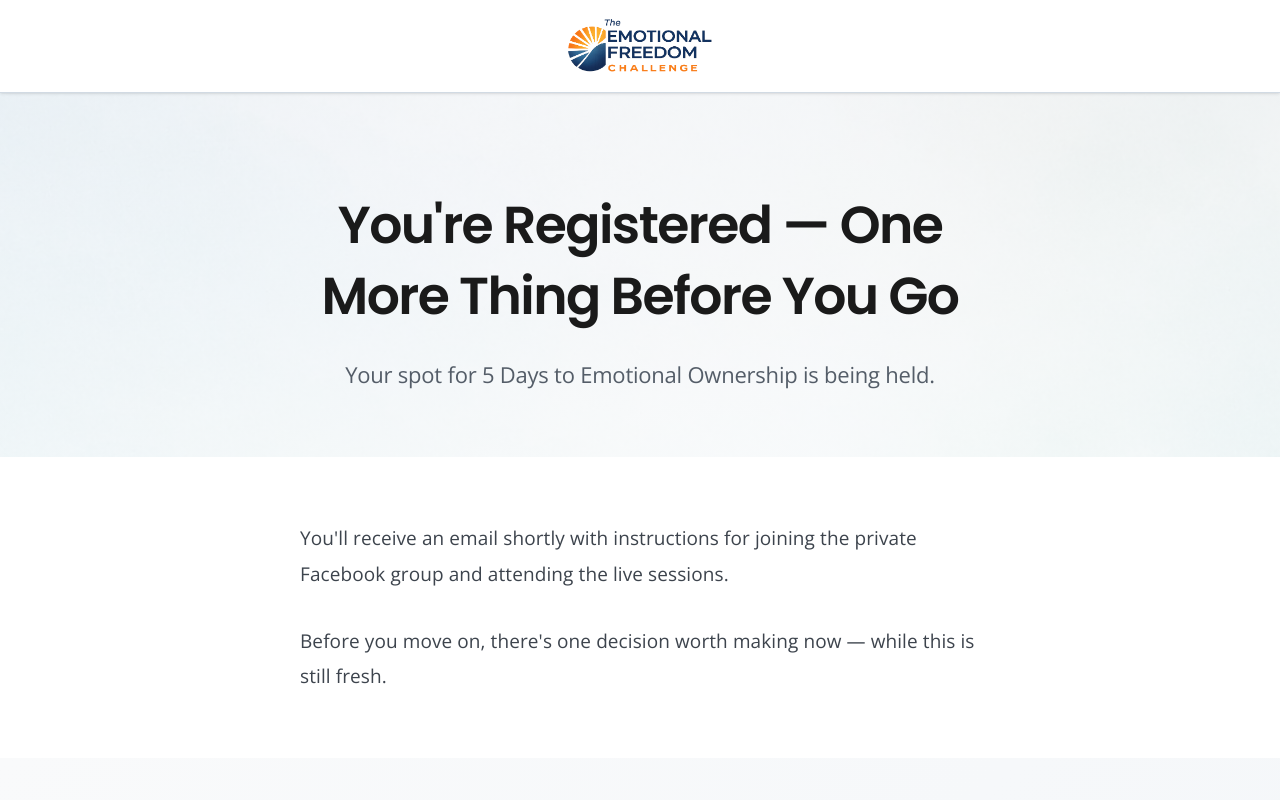
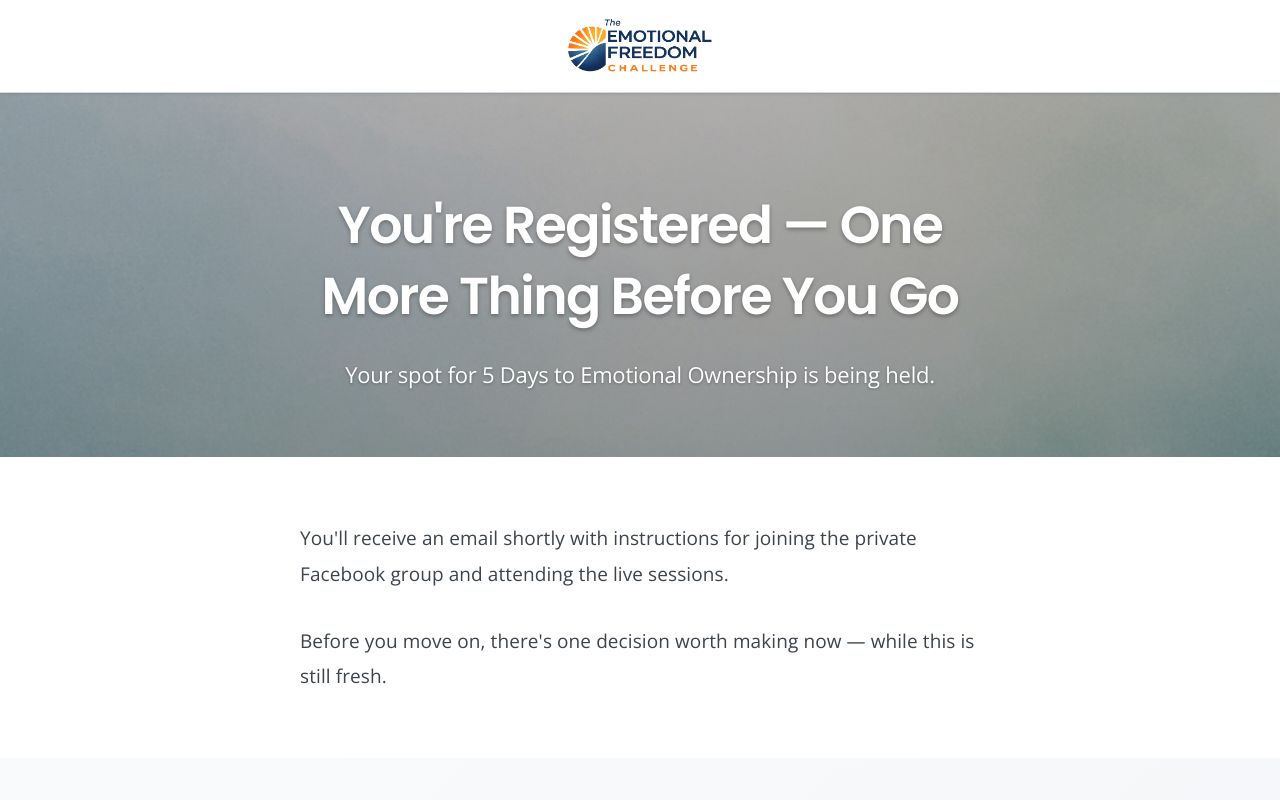
Before and after one commit to rbradshaw9/emotionalfreedomchallenge, a Next.js app: page /vip in a window 1280 px wide. Shown: the top 800 px of the page. Built offline with nearby package versions, Linux system fonts and the light colour scheme.

Commit message:
Use dark overlay on VIP hero to make light background image visible with white text

```diff
--- a/app/vip/page.module.css
+++ b/app/vip/page.module.css
@@ -5,7 +5,7 @@
 .hero {
   padding: var(--space-24) 0 var(--space-16);
   background-image:
-    linear-gradient(180deg, rgba(243, 246, 249, 0.75) 0%, rgba(250, 251, 252, 0.85) 100%),
+    linear-gradient(180deg, rgba(0, 0, 0, 0.3) 0%, rgba(0, 0, 0, 0.4) 100%),
     url('/images/backgrounddp.jpeg');
   background-size: cover;
   background-position: center;
@@ -15,21 +15,23 @@
 
 .hero h1 {
   font-size: var(--text-5xl);
-  color: var(--color-gray-900);
+  color: var(--color-white);
   margin-bottom: var(--space-6);
   font-weight: 600;
   letter-spacing: -0.03em;
   font-family: var(--font-display);
+  text-shadow: 0 2px 4px rgba(0, 0, 0, 0.3);
 }
 
 .subtitle {
   font-size: var(--text-xl);
-  color: var(--color-gray-600);
+  color: var(--color-white);
   line-height: 1.7;
   text-align: center;
   max-width: 700px;
   margin: 0 auto;
   letter-spacing: -0.01em;
+  text-shadow: 0 1px 3px rgba(0, 0, 0, 0.3);
 }
 
 .confirmationSection {
```
